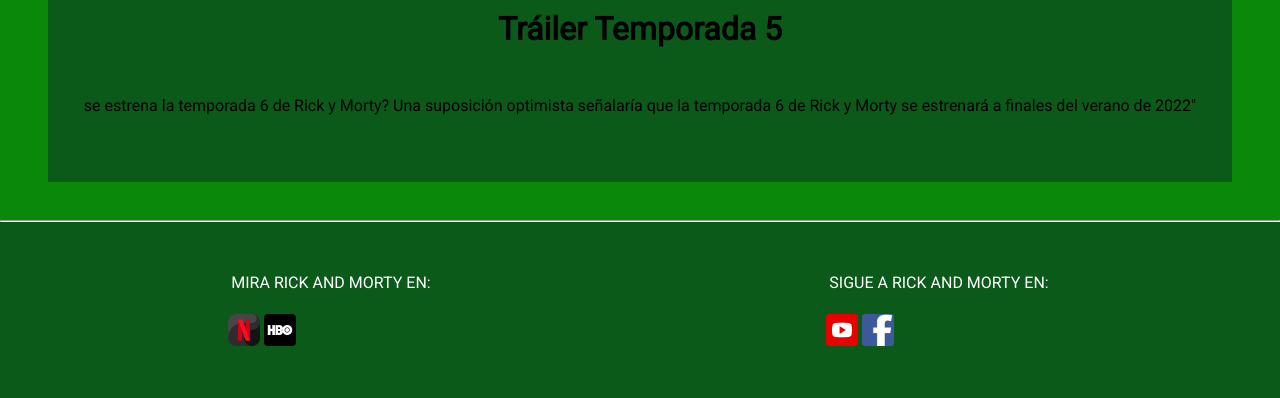
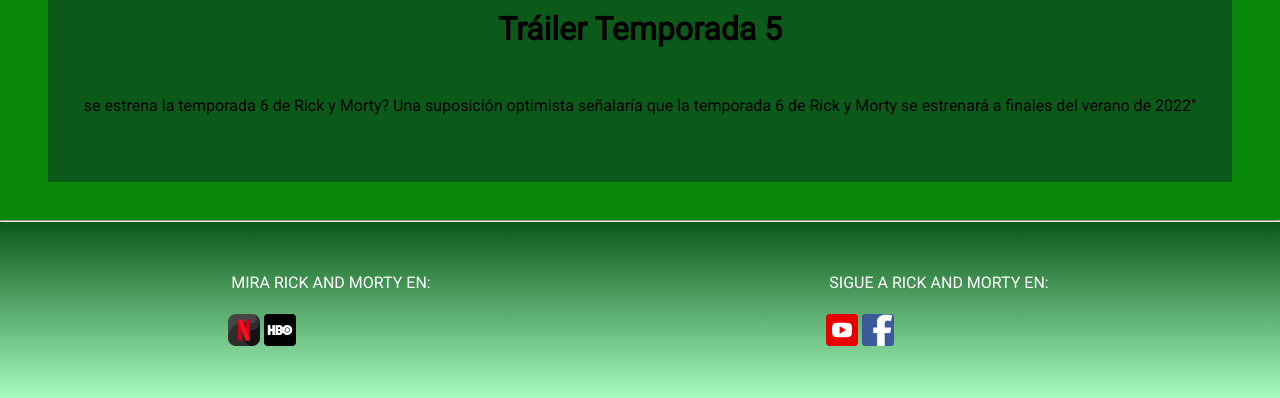
Before and after one commit to vmsalcedo/desafio-github-2, a plain HTML site: page index.html in a window 1280 px wide. Shown: the part 3953-4351 px from the top of the page. Drawn offline with Linux system fonts and the light colour scheme.

Commit message:
Footer con gradiente

```diff
--- a/css/style.css
+++ b/css/style.css
@@ -246,6 +246,7 @@ footer {
   .footer {
     background-color: rgb(11, 90, 25);
     height: auto;
+    background: linear-gradient(to bottom,rgb(11, 90, 25), rgb(167, 250, 192));
   }
 
   .redes {
@@ -272,7 +273,7 @@ footer {
     border-radius: 0.2rem;
   }
 }
-
+ /* FIN DE FOOTER  */
 @media screen and (min-width: 320px) {
   .logo img {
     width: 15rem;
```
